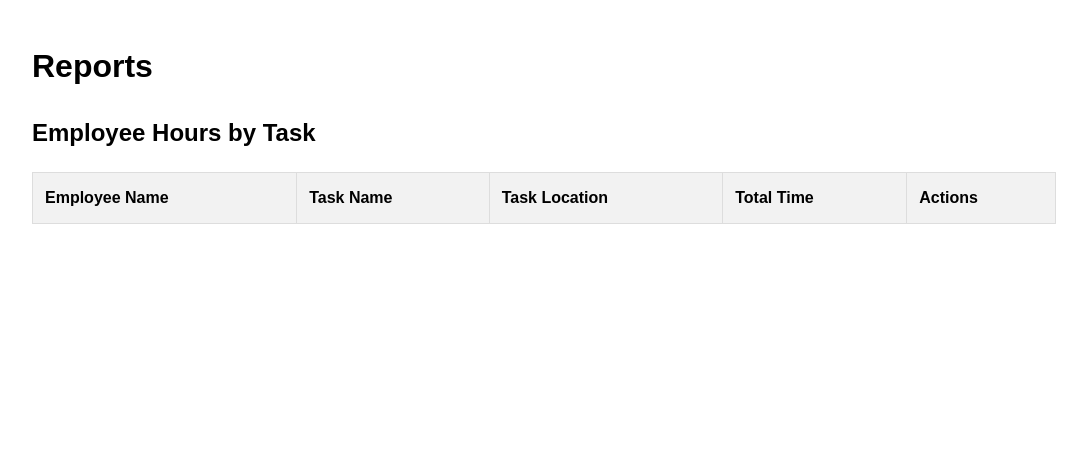
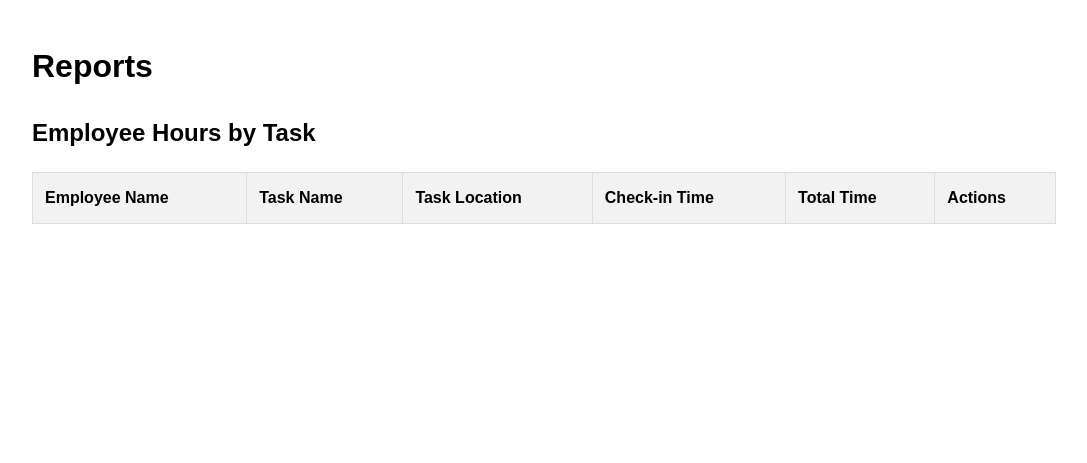
Before and after one commit to SolBaby/labor-tracker-scanner, a Flask app: page /reports in a window 1280 px wide. Shown: the part 141-604 px from the top of the page, without its empty margins (96-1183 px from the left). Run offline with Flask 3, Linux system fonts and the light colour scheme; data that the repository does not hold is empty.

```diff
--- a/routes.py
+++ b/routes.py
@@ -22,6 +22,28 @@ def init_routes(app):
     @app.route('/reports')
     def reports():
         return render_template('reports.html')
+
+    @app.route('/api/employee/check_in', methods=['POST'])
+    def employee_check_in():
+        data = request.json
+        employee_id = data.get('employee_id')
+        task_barcode = data.get('task_barcode')
+
+        employee = Employee.query.filter_by(employee_id=employee_id).first()
+        task = Task.query.filter_by(barcode=task_barcode).first()
+
+        if not employee or not task:
+            return jsonify({'status': 'error', 'message': 'Invalid employee ID or task barcode'}), 400
+
+        time_log = TimeLog(employee_id=employee.id, task_id=task.id, status='checked_in')
+        db.session.add(time_log)
+
+        try:
+            db.session.commit()
+            return jsonify({'status': 'success', 'message': 'Check-in successful'}), 200
+        except Exception as e:
+            db.session.rollback()
+            return jsonify({'status': 'error', 'message': str(e)}), 500
 
     @app.route('/api/reports/edit', methods=['POST'])
     def edit_report():
@@ -52,6 +74,7 @@ def init_routes(app):
             Employee.name.label('employee_name'),
             Task.name.label('task_name'),
             Task.location.label('task_location'),
+            TimeLog.start_time.label('check_in_time'),
             func.sum(func.extract('epoch', TimeLog.duration) / 3600).label('total_hours'),
             func.sum(func.extract('epoch', TimeLog.duration) / 60 % 60).label('total_minutes')
         ).select_from(Employee).join(TimeLog).join(Task).group_by(TimeLog.id, Employee.id, Task.id)
@@ -63,6 +86,8 @@ def init_routes(app):
             sort_expr = Employee.name
         elif sort_field == 'task_name':
             sort_expr = Task.name
+        elif sort_field == 'check_in_time':
+            sort_expr = TimeLog.start_time
         else:
             sort_expr = getattr(Task, sort_field)
 
@@ -76,6 +101,7 @@ def init_routes(app):
                 'employee_name': record.employee_name,
                 'task_name': record.task_name,
                 'task_location': record.task_location,
+                'check_in_time': record.check_in_time.isoformat() if record.check_in_time else None,
                 'total_hours': int(record.total_hours) if record.total_hours is not None else 0,
                 'total_minutes': int(record.total_minutes) if record.total_minutes is not None else 0
             }
--- a/static/js/main.js
+++ b/static/js/main.js
@@ -86,13 +86,18 @@ function checkIn(employeeId, taskBarcode) {
     })
     .then(response => response.json())
     .then(data => {
-        alert(data.message);
-        document.getElementById('employee-id').value = ''; // Clear employee ID input
-        document.getElementById('task-barcode').value = ''; // Clear task barcode input
-        document.getElementById('employee-id').focus(); // Refocus on Employee ID input
+        if (data.status === 'success') {
+            alert(data.message);
+            document.getElementById('employee-id').value = '';
+            document.getElementById('task-barcode').value = '';
+            document.getElementById('employee-id').focus();
+        } else {
+            alert(data.message);
+        }
     })
     .catch((error) => {
         console.error('Error:', error);
+        alert('An error occurred during check-in. Please try again.');
     });
 }
 
--- a/static/js/reports.js
+++ b/static/js/reports.js
@@ -13,6 +13,7 @@ function updateReports() {
                     <td>${record.employee_name}</td>
                     <td>${record.task_name}</td>
                     <td>${record.task_location}</td>
+                    <td>${record.check_in_time ? new Date(record.check_in_time).toLocaleString() : 'N/A'}</td>
                     <td>${record.total_hours} hours, ${record.total_minutes} minutes</td>
                     <td>
                         <button class="btn edit-btn" onclick="editReport('${record.id}', '${record.employee_name}', '${record.task_name}', '${record.task_location}', ${record.total_hours}, ${record.total_minutes})">Edit</button>
--- a/templates/reports.html
+++ b/templates/reports.html
@@ -10,6 +10,7 @@
             <th class="sortable" data-sort="employee_name">Employee Name</th>
             <th class="sortable" data-sort="task_name">Task Name</th>
             <th class="sortable" data-sort="task_location">Task Location</th>
+            <th class="sortable" data-sort="check_in_time">Check-in Time</th>
             <th class="sortable" data-sort="total_time">Total Time</th>
             <th>Actions</th>
         </tr>
```
